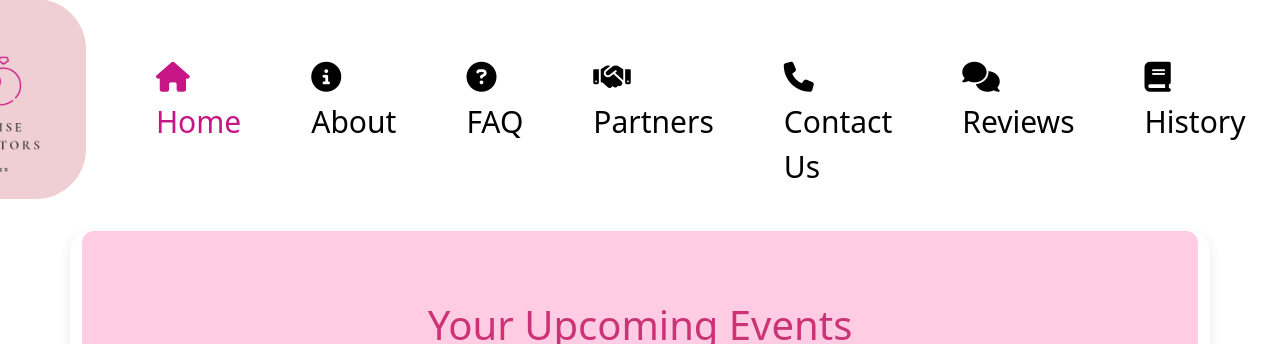
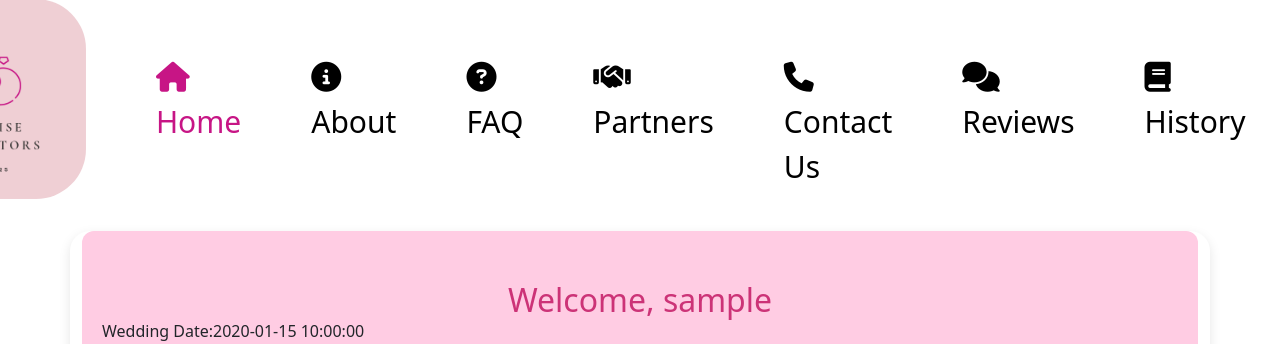
Before and after one commit to Diyali21/Promise-Protectors, a Flask app: template templates/home.html in a window 1280 px wide; the page is wider, and only the part inside the window is pictured. Shown: the part 21-365 px from the top of that part. Run offline with Flask 3, Linux system fonts and the light colour scheme; tables that the repository leaves empty hold one stand-in row (values such as "Sample post"); the template is opened without the code that fills it: values that come from a table or form of the project are taken from there, most other values are stand-ins (such as "Sample title", 1, 10 or a date in 2020); some libraries are stand-ins or nearby versions.

Commit message:
minor home page updated

```diff
--- a/templates/home.html
+++ b/templates/home.html
@@ -144,6 +144,9 @@
 
       <div class="user-venue-card">
         {% if upcoming_events %}
+        <div class="user_info">      <h2>Welcome, {{user.username}}</h2>
+      <p>Wedding Date:{{event.wed_date}} </p>
+      <p>Guests:{{event.no_guests}} </p></div>
          <h1>Your Upcoming Events</h1>
           {% for events in upcoming_events %}
       <div class="user-card-header">
```
